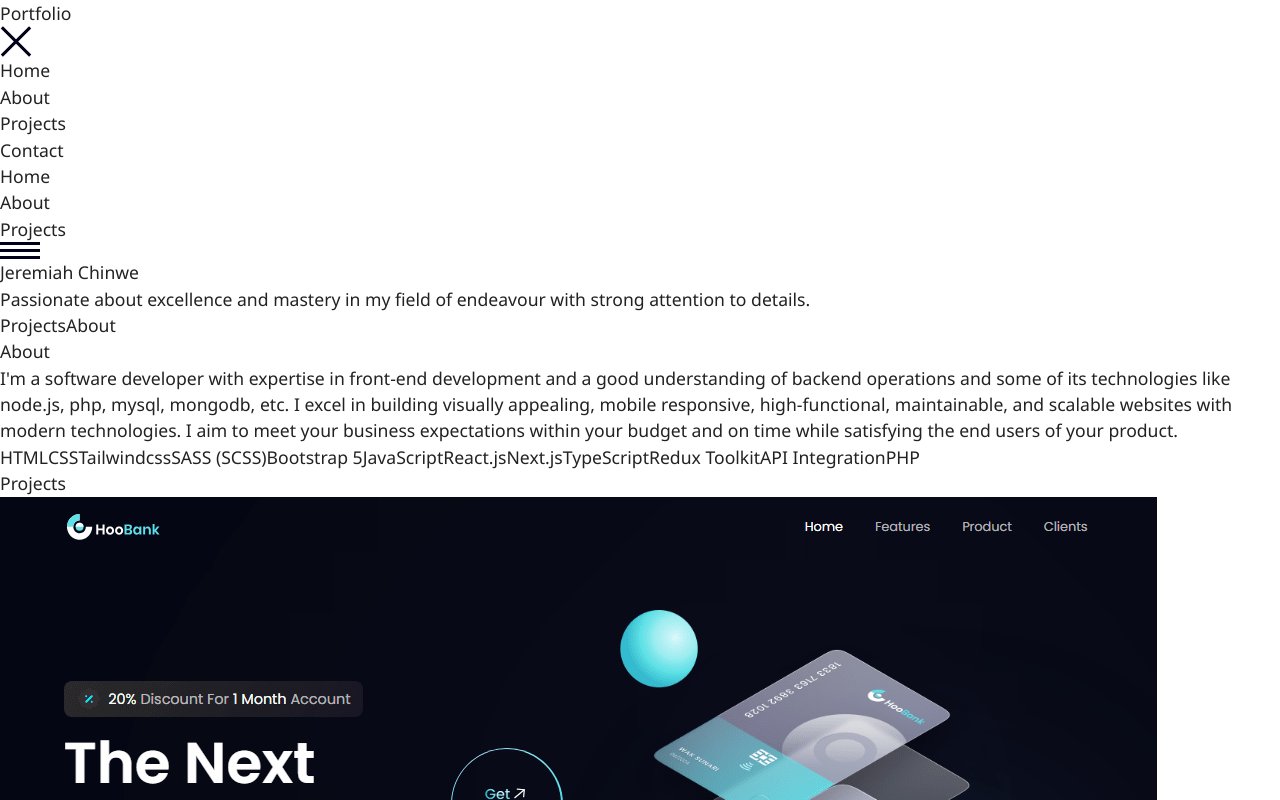
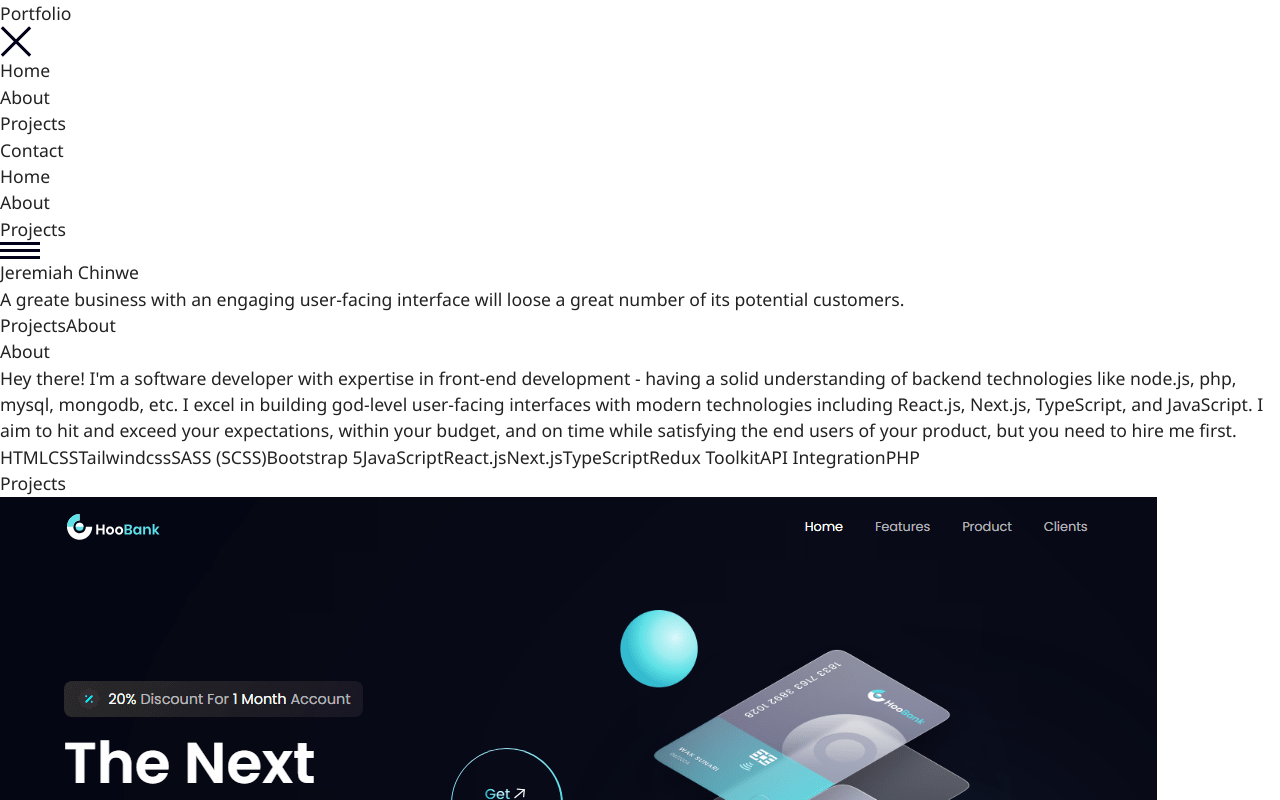
Before and after one commit to JeremiahChinwe/personal_portfolio, a React (Vite) app: page / in a window 1280 px wide. Shown: the top 800 px of the page. Built offline with nearby package versions, Linux system fonts and the light colour scheme.

Commit message:
Modified the hero and about components

```diff
--- a/src/components/about/About.jsx
+++ b/src/components/about/About.jsx
@@ -6,7 +6,7 @@ export default function About() {
     <section className="px-[1.5rem]" name="about">
         <h1 className="font-[600] pt-20 text-[2.25rem] text-center pb-2 border-b-2 border-[#222222] w-fit my-0 mx-auto">About</h1>
 
-        <p className="leading-[1.75rem] mt-8 font-[400] text-center mx-auto block sm:w-[80%] lg:w-[50%]">I&apos;m a software developer with expertise in front-end development and a good understanding of backend operations and some of its technologies like node.js, php, mysql, mongodb, etc. I excel in building visually appealing, mobile responsive, high-functional, maintainable, and scalable websites with modern technologies. I aim to meet your business expectations within your budget and on time while satisfying the end users of your product.</p>
+        <p className="leading-[1.75rem] mt-8 font-[400] text-center mx-auto block sm:w-[80%] lg:w-[50%]">Hey there! I&apos;m a software developer with expertise in front-end development - having a solid understanding of backend technologies like node.js, php, mysql, mongodb, etc. I excel in building god-level user-facing interfaces with modern technologies including React.js, Next.js, TypeScript, and JavaScript. I aim to hit and exceed your expectations, within your budget, and on time while satisfying the end users of your product, but you need to hire me first.</p>
 
 
         <div className="my-12 flex items-center justify-center flex-wrap gap-4 w-fit mx-auto lg:w-[70%]">
--- a/src/components/hero/Hero.jsx
+++ b/src/components/hero/Hero.jsx
@@ -4,7 +4,7 @@ export default function Hero() {
     return (
         <section className="flex flex-col justify-center items-center p-[1.25rem]" name="home">
             <h2 className="font-[600] text-[3rem] text-center mt-20">Jeremiah Chinwe</h2>
-            <p className="font-[400] text-center my-4 block sm:w-[80%] lg:w-[50%]">Passionate about excellence and mastery in my field of endeavour with strong attention to details.</p>
+            <p className="font-[400] text-center my-4 block sm:w-[80%] lg:w-[50%]">A greate business with an engaging user-facing interface will loose a great number of its potential customers.</p>
 
             <div className="flex gap-4 sm:gap-8 items-center my-4">
                 <Link to="projects" smooth={true} duration={500} className="block w-fit border-[1px] border-[#333] rounded-lg py-1 px-8 font-[600] hover:bg-[#222222] hover:text-[#ffffff] transition-all duration-500 cursor-pointer">Projects</Link>
```
